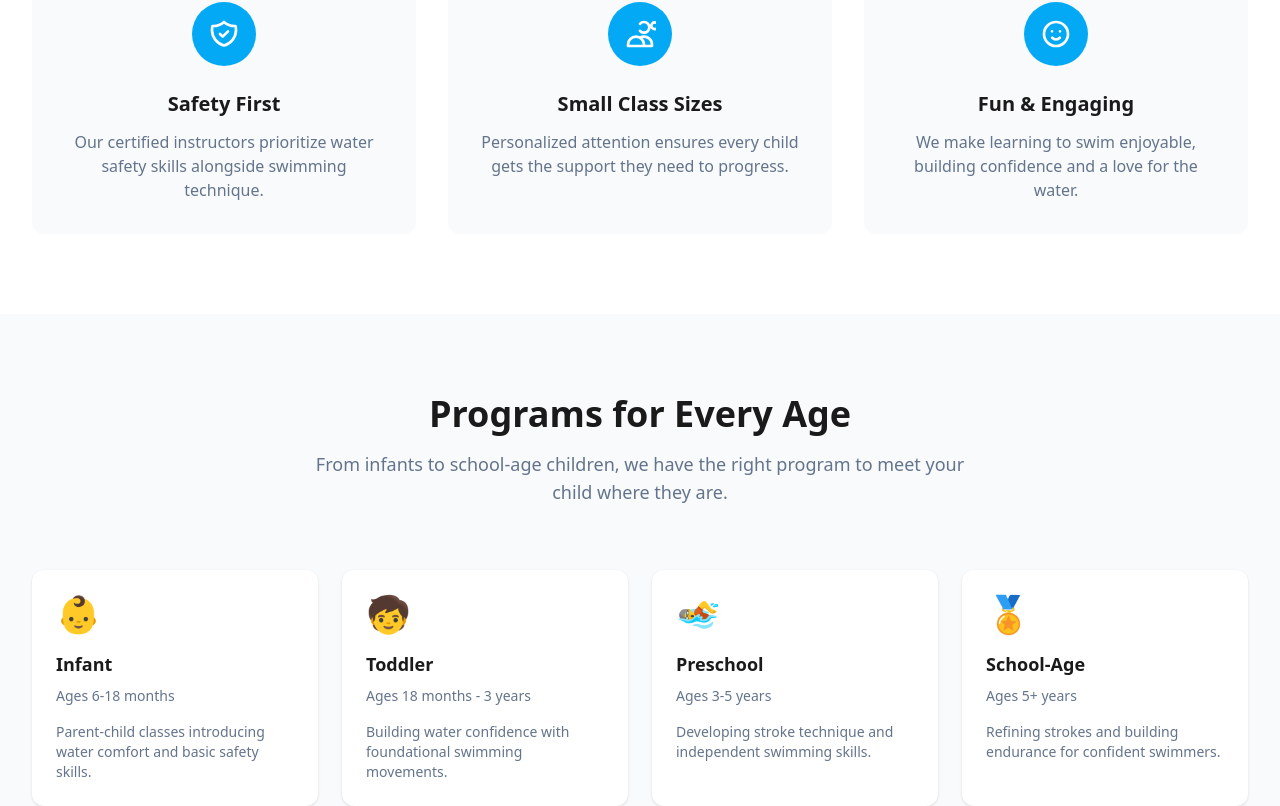
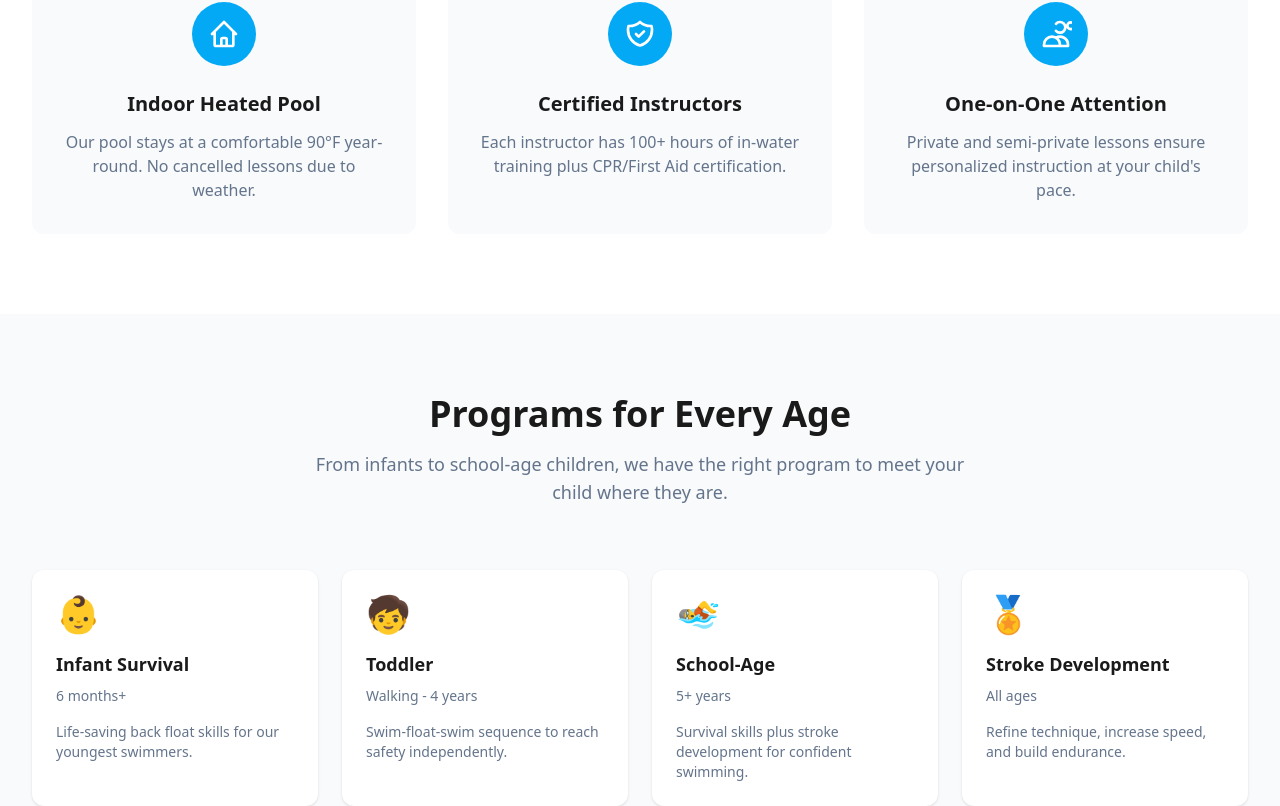
Before and after one commit to cyntel-intelligence/aqua-journey-website, a Next.js app: page / in a window 1280 px wide. Shown: the part 956-1762 px from the top of the page. Built offline with nearby package versions, Linux system fonts and the light colour scheme.

Commit message:
Update Home page with real programs and testimonial

```diff
--- a/src/app/page.tsx
+++ b/src/app/page.tsx
@@ -57,12 +57,12 @@ export default function Home() {
             <div className="text-center p-8 rounded-xl bg-[var(--gray-light)] hover:shadow-lg transition-shadow">
               <div className="w-16 h-16 bg-[var(--primary)] rounded-full flex items-center justify-center mx-auto mb-6">
                 <svg className="w-8 h-8 text-white" fill="none" stroke="currentColor" viewBox="0 0 24 24">
-                  <path strokeLinecap="round" strokeLinejoin="round" strokeWidth={2} d="M9 12l2 2 4-4m5.618-4.016A11.955 11.955 0 0112 2.944a11.955 11.955 0 01-8.618 3.04A12.02 12.02 0 003 9c0 5.591 3.824 10.29 9 11.622 5.176-1.332 9-6.03 9-11.622 0-1.042-.133-2.052-.382-3.016z" />
+                  <path strokeLinecap="round" strokeLinejoin="round" strokeWidth={2} d="M3 12l2-2m0 0l7-7 7 7M5 10v10a1 1 0 001 1h3m10-11l2 2m-2-2v10a1 1 0 01-1 1h-3m-6 0a1 1 0 001-1v-4a1 1 0 011-1h2a1 1 0 011 1v4a1 1 0 001 1m-6 0h6" />
                 </svg>
               </div>
-              <h3 className="text-xl font-semibold mb-3">Safety First</h3>
+              <h3 className="text-xl font-semibold mb-3">Indoor Heated Pool</h3>
               <p className="text-[var(--gray)]">
-                Our certified instructors prioritize water safety skills alongside swimming technique.
+                Our pool stays at a comfortable 90°F year-round. No cancelled lessons due to weather.
               </p>
             </div>
 
@@ -70,12 +70,12 @@ export default function Home() {
             <div className="text-center p-8 rounded-xl bg-[var(--gray-light)] hover:shadow-lg transition-shadow">
               <div className="w-16 h-16 bg-[var(--primary)] rounded-full flex items-center justify-center mx-auto mb-6">
                 <svg className="w-8 h-8 text-white" fill="none" stroke="currentColor" viewBox="0 0 24 24">
-                  <path strokeLinecap="round" strokeLinejoin="round" strokeWidth={2} d="M12 4.354a4 4 0 110 5.292M15 21H3v-1a6 6 0 0112 0v1zm0 0h6v-1a6 6 0 00-9-5.197m13.5-9a2.5 2.5 0 11-5 0 2.5 2.5 0 015 0z" />
+                  <path strokeLinecap="round" strokeLinejoin="round" strokeWidth={2} d="M9 12l2 2 4-4m5.618-4.016A11.955 11.955 0 0112 2.944a11.955 11.955 0 01-8.618 3.04A12.02 12.02 0 003 9c0 5.591 3.824 10.29 9 11.622 5.176-1.332 9-6.03 9-11.622 0-1.042-.133-2.052-.382-3.016z" />
                 </svg>
               </div>
-              <h3 className="text-xl font-semibold mb-3">Small Class Sizes</h3>
+              <h3 className="text-xl font-semibold mb-3">Certified Instructors</h3>
               <p className="text-[var(--gray)]">
-                Personalized attention ensures every child gets the support they need to progress.
+                Each instructor has 100+ hours of in-water training plus CPR/First Aid certification.
               </p>
             </div>
 
@@ -83,12 +83,12 @@ export default function Home() {
             <div className="text-center p-8 rounded-xl bg-[var(--gray-light)] hover:shadow-lg transition-shadow">
               <div className="w-16 h-16 bg-[var(--primary)] rounded-full flex items-center justify-center mx-auto mb-6">
                 <svg className="w-8 h-8 text-white" fill="none" stroke="currentColor" viewBox="0 0 24 24">
-                  <path strokeLinecap="round" strokeLinejoin="round" strokeWidth={2} d="M14.828 14.828a4 4 0 01-5.656 0M9 10h.01M15 10h.01M21 12a9 9 0 11-18 0 9 9 0 0118 0z" />
+                  <path strokeLinecap="round" strokeLinejoin="round" strokeWidth={2} d="M12 4.354a4 4 0 110 5.292M15 21H3v-1a6 6 0 0112 0v1zm0 0h6v-1a6 6 0 00-9-5.197m13.5-9a2.5 2.5 0 11-5 0 2.5 2.5 0 015 0z" />
                 </svg>
               </div>
-              <h3 className="text-xl font-semibold mb-3">Fun & Engaging</h3>
+              <h3 className="text-xl font-semibold mb-3">One-on-One Attention</h3>
               <p className="text-[var(--gray)]">
-                We make learning to swim enjoyable, building confidence and a love for the water.
+                Private and semi-private lessons ensure personalized instruction at your child's pace.
               </p>
             </div>
           </div>
@@ -108,43 +108,43 @@ export default function Home() {
           </div>
 
           <div className="grid md:grid-cols-2 lg:grid-cols-4 gap-6">
-            {/* Infant */}
+            {/* Infant Survival */}
             <div className="bg-white rounded-xl p-6 shadow-sm hover:shadow-md transition-shadow">
               <div className="text-4xl mb-4">👶</div>
-              <h3 className="text-lg font-semibold mb-2">Infant</h3>
-              <p className="text-sm text-[var(--gray)] mb-4">Ages 6-18 months</p>
+              <h3 className="text-lg font-semibold mb-2">Infant Survival</h3>
+              <p className="text-sm text-[var(--gray)] mb-4">6 months+</p>
               <p className="text-[var(--gray)] text-sm">
-                Parent-child classes introducing water comfort and basic safety skills.
+                Life-saving back float skills for our youngest swimmers.
               </p>
             </div>
 
-            {/* Toddler */}
+            {/* Toddler & Young Children */}
             <div className="bg-white rounded-xl p-6 shadow-sm hover:shadow-md transition-shadow">
               <div className="text-4xl mb-4">🧒</div>
               <h3 className="text-lg font-semibold mb-2">Toddler</h3>
-              <p className="text-sm text-[var(--gray)] mb-4">Ages 18 months - 3 years</p>
+              <p className="text-sm text-[var(--gray)] mb-4">Walking - 4 years</p>
               <p className="text-[var(--gray)] text-sm">
-                Building water confidence with foundational swimming movements.
-              </p>
-            </div>
-
-            {/* Preschool */}
-            <div className="bg-white rounded-xl p-6 shadow-sm hover:shadow-md transition-shadow">
-              <div className="text-4xl mb-4">🏊</div>
-              <h3 className="text-lg font-semibold mb-2">Preschool</h3>
-              <p className="text-sm text-[var(--gray)] mb-4">Ages 3-5 years</p>
-              <p className="text-[var(--gray)] text-sm">
-                Developing stroke technique and independent swimming skills.
+                Swim-float-swim sequence to reach safety independently.
               </p>
             </div>
 
             {/* School-Age */}
             <div className="bg-white rounded-xl p-6 shadow-sm hover:shadow-md transition-shadow">
+              <div className="text-4xl mb-4">🏊</div>
+              <h3 className="text-lg font-semibold mb-2">School-Age</h3>
+              <p className="text-sm text-[var(--gray)] mb-4">5+ years</p>
+              <p className="text-[var(--gray)] text-sm">
+                Survival skills plus stroke development for confident swimming.
+              </p>
+            </div>
+
+            {/* Stroke Development */}
+            <div className="bg-white rounded-xl p-6 shadow-sm hover:shadow-md transition-shadow">
               <div className="text-4xl mb-4">🏅</div>
-              <h3 className="text-lg font-semibold mb-2">School-Age</h3>
-              <p className="text-sm text-[var(--gray)] mb-4">Ages 5+ years</p>
+              <h3 className="text-lg font-semibold mb-2">Stroke Development</h3>
+              <p className="text-sm text-[var(--gray)] mb-4">All ages</p>
               <p className="text-[var(--gray)] text-sm">
-                Refining strokes and building endurance for confident swimmers.
+                Refine technique, increase speed, and build endurance.
               </p>
             </div>
           </div>
@@ -173,10 +173,10 @@ export default function Home() {
               </svg>
             </div>
             <blockquote className="text-2xl md:text-3xl text-[var(--foreground)] mb-6 leading-relaxed">
-              "Our daughter was terrified of the water. After just a few months at Aqua Journey, she's swimming laps and asking to go to the pool every day!"
+              "Last year I spent many weeks at a public pool and private lessons and saw zero progress. Both my girls started at Aqua Journeys still terrified of putting their head in the water — now they're confident swimmers!"
             </blockquote>
             <cite className="text-[var(--gray)] not-italic">
-              — Sarah M., Parent
+              — Grateful Parent
             </cite>
             <div className="mt-8">
               <Link
```
